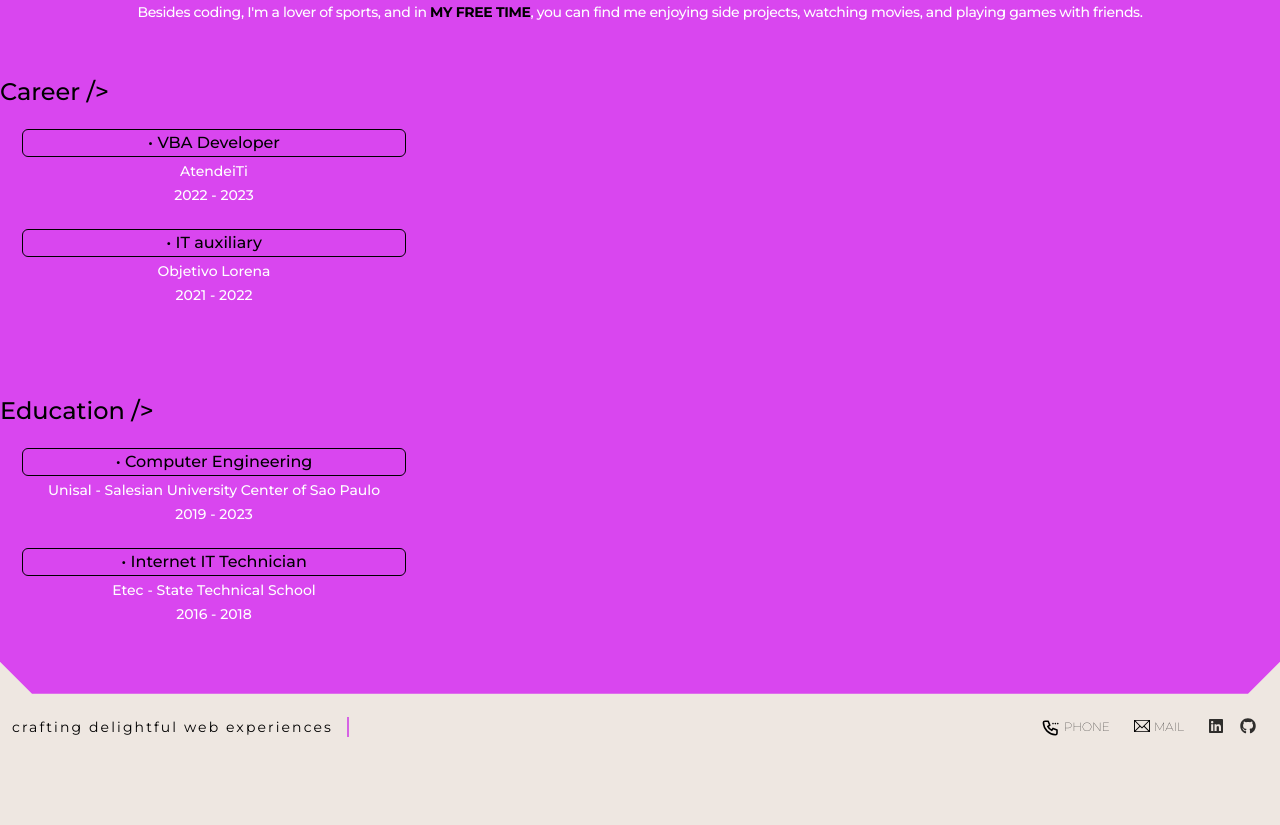
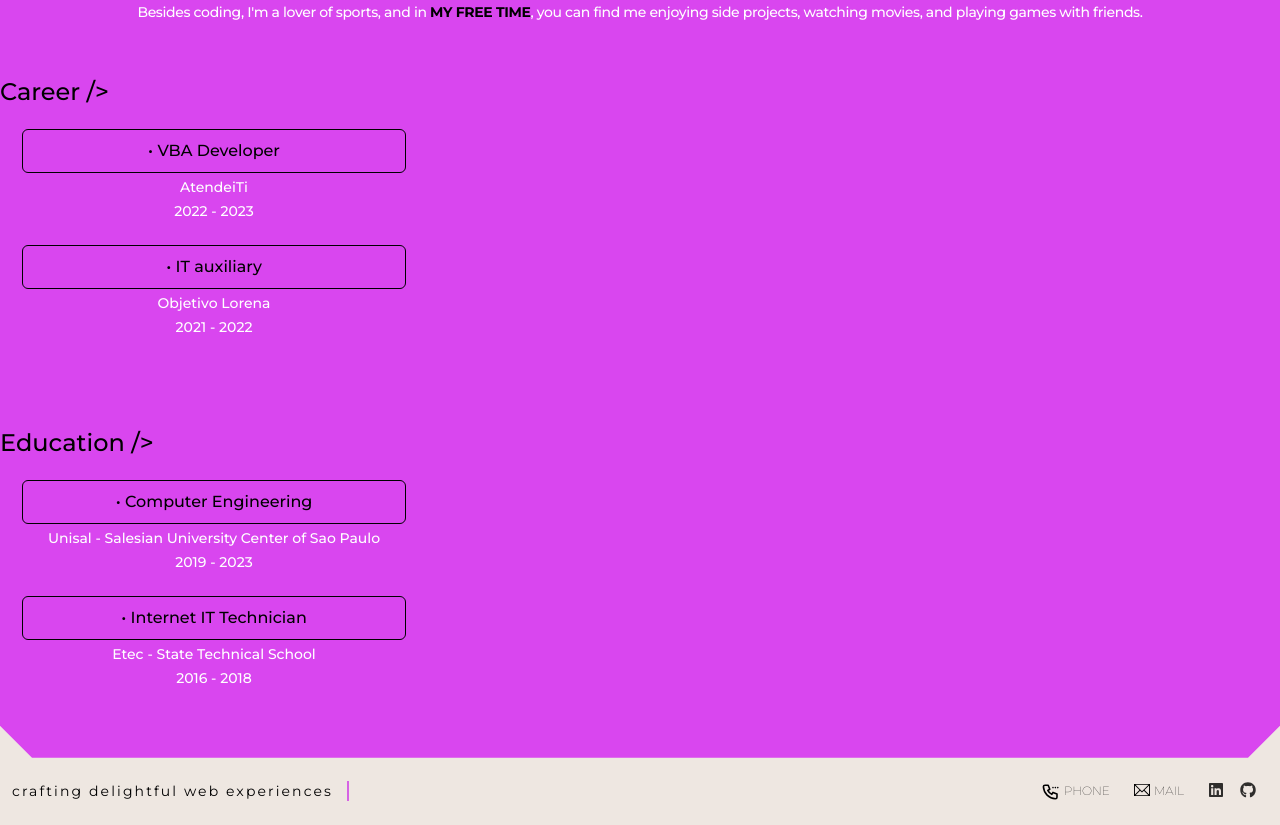
Before and after one commit to DiegoCstyles/portfolio, a Next.js app: page / in a window 1280 px wide. Shown: the part 2020-2845 px from the top of the page. Before the commit the page ends 2781 px from the top, so only its background shows below. Built offline with nearby package versions, Linux system fonts and the light colour scheme.

Commit message:
Update Section.tsx

```diff
--- a/components/About/Section.tsx
+++ b/components/About/Section.tsx
@@ -43,7 +43,7 @@ const Section = ({ currentLanguage }: AboutProps) => {
               <div onMouseEnter={() => handleSpanHover('firstSpan')} onMouseLeave={() => handleSpanHover(null)} className={`zoom-effect flex flex-col sm:flex-row items-start mt-3 text-base leading-relaxed text-black dark:text-black p-1.5 sm:ml-4 sm:mr-4 ${hoveredSpan === 'firstSpan' ? 'active' : ''}`}>
                 <div className='text-left'>
                   <div className='flex'>
-                    <p className=" border border-black dark:border-white rounded-md text-center light:text-black dark:text-white w-full sm:w-96"> • {translations[currentLanguage].firstCareerTitle}</p>
+                    <p className=" border border-black dark:border-white rounded-md text-center light:text-black dark:text-white w-full sm:w-96 p-2"> • {translations[currentLanguage].firstCareerTitle}</p>
                   </div>
                   <p className="mt-1 text-xs sm:text-sm font-medium text-center text-white dark:text-black hidden sm:block">AtendeiTi</p>
                   <p className="mt-1 text-xs sm:text-sm font-medium text-center text-white dark:text-black hidden sm:block">2022 - 2023</p>
@@ -58,7 +58,7 @@ const Section = ({ currentLanguage }: AboutProps) => {
               <div onMouseEnter={() => handleSpanHover('secondSpan')} onMouseLeave={() => handleSpanHover(null)} className={`zoom-effect flex flex-col sm:flex-row items-start mt-3 text-base leading-relaxed text-black dark:text-black p-1.5 sm:ml-4 sm:mr-4 ${hoveredSpan === 'secondSpan' ? 'active' : ''}`}>
                 <div className='text-left'>
                   <div className='flex'>
-                    <p className="border border-black dark:border-white rounded-md text-center light:text-black dark:text-white w-full sm:w-96"> • {translations[currentLanguage].secondCareerTitle}</p>
+                    <p className="border border-black dark:border-white rounded-md text-center light:text-black dark:text-white w-full sm:w-96 p-2"> • {translations[currentLanguage].secondCareerTitle}</p>
 
                   </div>
                     <p className="mt-1 text-xs sm:text-sm font-medium text-center text-white dark:text-black hidden sm:block">Objetivo Lorena</p>
@@ -85,7 +85,7 @@ const Section = ({ currentLanguage }: AboutProps) => {
               <div onMouseEnter={() => handleSpanHover('thirdSpan')} onMouseLeave={() => handleSpanHover(null)} className={`zoom-effect flex flex-col sm:flex-row items-start mt-3 text-base leading-relaxed text-black dark:text-black p-1.5 sm:ml-4 sm:mr-4 ${hoveredSpan === 'thirdSpan' ? 'active' : ''}`}>
                 <div className='text-left'>
                   <div className='flex'>
-                    <p className=" border border-black dark:border-white rounded-md text-center light:text-black dark:text-white w-full sm:w-96"> • {translations[currentLanguage].firstAcademicTitle}</p>
+                    <p className=" border border-black dark:border-white rounded-md text-center light:text-black dark:text-white w-full sm:w-96 p-2"> • {translations[currentLanguage].firstAcademicTitle}</p>
                   </div>
                   <p className="mt-1 text-xs sm:text-sm font-medium text-center text-white dark:text-black hidden sm:block">{translations[currentLanguage].firstAcademict}</p>
                   <p className="mt-1 text-xs sm:text-sm font-medium text-center text-white dark:text-black hidden sm:block">2019 - 2023</p>
@@ -106,7 +106,7 @@ const Section = ({ currentLanguage }: AboutProps) => {
               <div onMouseEnter={() => handleSpanHover('fourthSpan')} onMouseLeave={() => handleSpanHover(null)} className={`zoom-effect flex flex-col sm:flex-row items-start mt-3 text-base leading-relaxed text-black dark:text-black p-1.5 sm:ml-4 sm:mr-4 ${hoveredSpan === 'fourthSpan' ? 'active' : ''}`}>
                 <div className='text-left'>
                   <div className='flex'>
-                    <p className=" border border-black dark:border-white rounded-md text-center light:text-black dark:text-white w-full sm:w-96"> • {translations[currentLanguage].secondAcademicTitle}</p>
+                    <p className=" border border-black dark:border-white rounded-md text-center light:text-black dark:text-white w-full sm:w-96 p-2"> • {translations[currentLanguage].secondAcademicTitle}</p>
 
                   </div>
                   <p className="mt-1 text-xs sm:text-sm font-medium text-center text-white dark:text-black hidden sm:block">{translations[currentLanguage].secondAcademic}</p>
```
